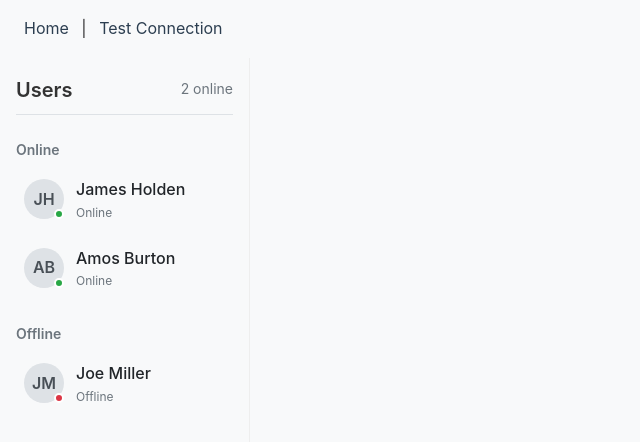
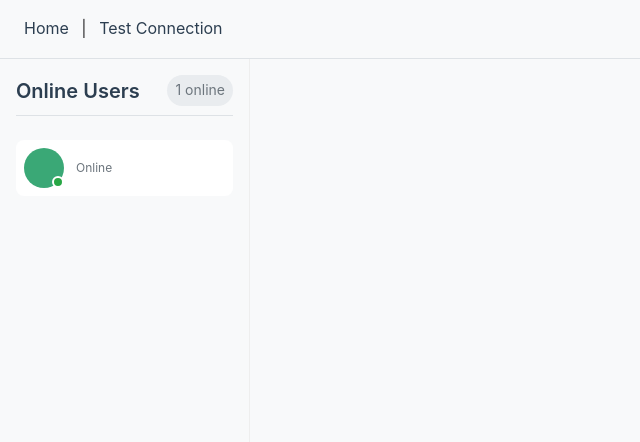
Before and after one commit to Jarnbjorn92/typescript-chat-app, a Vue app in the folder client/: page /chat/1 in a window 1280 px wide. Shown: the top 442 px of the page, without its empty margins (0-640 px from the left). Built offline with nearby package versions, Linux system fonts and the light colour scheme.

Commit message:
sizing and coloring

```diff
--- a/client/src/App.vue
+++ b/client/src/App.vue
@@ -2,18 +2,31 @@
 </script>
 
 <template>
-  <nav class="navigation">
-    <RouterLink to="/">Home</RouterLink> |
-    <RouterLink to="/test">Test Connection</RouterLink>
-  </nav>
+  <div class="app-container">
+    <nav class="navigation">
+      <RouterLink to="/">Home</RouterLink> |
+      <RouterLink to="/test">Test Connection</RouterLink>
+    </nav>
 
-  <RouterView />
+    <main class="main-content">
+      <RouterView />
+    </main>
+  </div>
 </template>
 
 <style scoped>
+.app-container {
+  display: flex;
+  flex-direction: column;
+  height: 100vh;
+  overflow: hidden;
+}
+
 .navigation {
   padding: 1rem;
   background-color: #f8f9fa;
+  border-bottom: 1px solid #dee2e6;
+  flex-shrink: 0;
 }
 
 .navigation a {
@@ -26,4 +39,22 @@
   color: #42b983;
   font-weight: bold;
 }
+
+.main-content {
+  flex: 1;
+  overflow-y: auto; /* Allows content to scroll if needed */
+  height: 0; /* Forces content to respect flex parent */
+}
 </style>
+
+<style>
+body {
+  margin: 0;
+  padding: 0;
+  height: 100vh;
+}
+
+#app {
+  height: 100%;
+}
+</style>
--- a/client/src/components/UserList.vue
+++ b/client/src/components/UserList.vue
@@ -1,29 +1,16 @@
+// src/components/UserList.vue
 <script setup lang="ts">
 import { ref, computed } from "vue";
-// import { useChatStore } from "../stores/chat";
+import { useChatStore } from "../stores/chat";
 import type { User } from "../types";
 
-// const chatStore = useChatStore();
+const chatStore = useChatStore();
 
-// Connect to backend later
 const users = ref<User[]>([
   {
-    id: "1",
-    username: "James Holden",
-    avatar: "JH",
+    id: chatStore.currentUser?.id || "",
+    username: chatStore.currentUser?.username || "",
     isOnline: true,
-  },
-  {
-    id: "2",
-    username: "Amos Burton",
-    avatar: "AB",
-    isOnline: true,
-  },
-  {
-    id: "3",
-    username: "Joe Miller",
-    avatar: "JM",
-    isOnline: false,
   },
 ]);
 
@@ -33,6 +20,13 @@ const offlineUsers = computed(() =>
   users.value.filter((user) => !user.isOnline)
 );
 
+const formatUsername = (user: User) => {
+  if (user.id === chatStore.currentUser?.id) {
+    return `${user.username} (You)`;
+  }
+  return user.username;
+};
+
 const getInitials = (username: string) => {
   return username
     .split(" ")
@@ -40,57 +34,45 @@ const getInitials = (username: string) => {
     .join("")
     .toUpperCase();
 };
-
-const startChat = (user: User) => {
-  // Create or open a private chat later
-  console.log("Starting chat with:", user.username);
-};
 </script>
 
 <template>
   <div class="user-list">
     <div class="user-list-header">
-      <h2>Users</h2>
+      <h2>Online Users</h2>
       <div class="online-count">{{ onlineUsers.length }} online</div>
     </div>
 
     <div class="user-section">
-      <h3>Online</h3>
-      <div
-        v-for="user in onlineUsers"
-        :key="user.id"
-        class="user-item"
-        @click="startChat(user)"
-      >
-        <div
-          class="user-avatar"
-          :data-initials="user.avatar || getInitials(user.username)"
-        >
+      <div v-for="user in onlineUsers" :key="user.id" class="user-item">
+        <div class="user-avatar" :data-initials="getInitials(user.username)">
           <div class="status-indicator online"></div>
         </div>
         <div class="user-info">
-          <div class="username">{{ user.username }}</div>
+          <div
+            class="username"
+            :class="{ 'current-user': user.id === chatStore.currentUser?.id }"
+          >
+            {{ formatUsername(user) }}
+          </div>
           <div class="status">Online</div>
         </div>
       </div>
     </div>
 
-    <div class="user-section">
+    <div v-if="offlineUsers.length > 0" class="user-section">
       <h3>Offline</h3>
-      <div
-        v-for="user in offlineUsers"
-        :key="user.id"
-        class="user-item"
-        @click="startChat(user)"
-      >
-        <div
-          class="user-avatar"
-          :data-initials="user.avatar || getInitials(user.username)"
-        >
+      <div v-for="user in offlineUsers" :key="user.id" class="user-item">
+        <div class="user-avatar" :data-initials="getInitials(user.username)">
           <div class="status-indicator offline"></div>
         </div>
         <div class="user-info">
-          <div class="username">{{ user.username }}</div>
+          <div
+            class="username"
+            :class="{ 'current-user': user.id === chatStore.currentUser?.id }"
+          >
+            {{ formatUsername(user) }}
+          </div>
           <div class="status">Offline</div>
         </div>
       </div>
@@ -119,11 +101,15 @@ const startChat = (user: User) => {
   margin: 0;
   font-size: 1.25rem;
   font-weight: 600;
+  color: #2c3e50;
 }
 
 .online-count {
   font-size: 0.875rem;
   color: #6c757d;
+  background-color: #e9ecef;
+  padding: 0.25rem 0.5rem;
+  border-radius: 1rem;
 }
 
 .user-section {
@@ -142,9 +128,9 @@ const startChat = (user: User) => {
   align-items: center;
   padding: 0.5rem;
   border-radius: 0.5rem;
-  cursor: pointer;
+  margin-bottom: 0.5rem;
+  background-color: white;
   transition: background-color 0.2s;
-  margin-bottom: 0.5rem;
 }
 
 .user-item:hover {
@@ -155,12 +141,12 @@ const startChat = (user: User) => {
   width: 40px;
   height: 40px;
   border-radius: 50%;
-  background-color: #dee2e6;
+  background-color: #3aa876;
+  color: white;
   display: flex;
   align-items: center;
   justify-content: center;
   font-weight: 600;
-  color: #495057;
   position: relative;
 }
 
@@ -172,10 +158,10 @@ const startChat = (user: User) => {
   position: absolute;
   bottom: 0;
   right: 0;
-  width: 10px;
-  height: 10px;
+  width: 12px;
+  height: 12px;
   border-radius: 50%;
-  border: 2px solid #fff;
+  border: 2px solid white;
 }
 
 .status-indicator.online {
@@ -188,11 +174,16 @@ const startChat = (user: User) => {
 
 .user-info {
   margin-left: 0.75rem;
+  flex-grow: 1;
 }
 
 .username {
   font-weight: 500;
-  color: #212529;
+  color: #2c3e50;
+}
+
+.current-user {
+  color: #000;
 }
 
 .status {
--- a/client/src/stores/chat.ts
+++ b/client/src/stores/chat.ts
@@ -1,40 +1,51 @@
-import { defineStore } from 'pinia'
-import type { User, Message, ChatRoom } from '../types'
+import { defineStore } from "pinia";
+import type { User, Message } from "../types";
 
 interface ChatState {
   currentUser: User | null;
-  rooms: ChatRoom[];
-  activeRoom: ChatRoom | null;
+  users: User[];
   messages: Message[];
 }
 
-export const useChatStore = defineStore('chat', {
+export const useChatStore = defineStore("chat", {
   state: (): ChatState => ({
     currentUser: null,
-    rooms: [],
-    activeRoom: null,
-    messages: []
+    users: [],
+    messages: [],
   }),
 
   actions: {
     setCurrentUser(user: User) {
       this.currentUser = user;
+      if (!this.users.find((u) => u.id === user.id)) {
+        this.users.push(user);
+      }
     },
+
+    addUser(user: User) {
+      if (!this.users.find((u) => u.id === user.id)) {
+        this.users.push(user);
+      }
+    },
+
+    removeUser(userId: string) {
+      this.users = this.users.filter((user) => user.id !== userId);
+    },
+
+    updateUserStatus(userId: string, isOnline: boolean) {
+      const user = this.users.find((u) => u.id === userId);
+      if (user) {
+        user.isOnline = isOnline;
+      }
+    },
+
     addMessage(message: Message) {
       this.messages.push(message);
     },
-    setActiveRoom(room: ChatRoom) {
-      this.activeRoom = room;
-    },
-    updateUserStatus(userId: string, isOnline: boolean) {
-      this.rooms.forEach(room => {
-        room.participants = room.participants.map(participant => {
-          if (participant.id === userId) {
-            return { ...participant, isOnline };
-          }
-          return participant;
-        });
-      });
-    }
-  }
-})
+  },
+
+  getters: {
+    onlineUsers: (state) => state.users.filter((user) => user.isOnline),
+    offlineUsers: (state) => state.users.filter((user) => !user.isOnline),
+  },
+});
--- a/client/src/views/ChatView.vue
+++ b/client/src/views/ChatView.vue
@@ -23,7 +23,7 @@ const chatStore = useChatStore();
 .chat-container {
   display: grid;
   grid-template-columns: 250px 1fr;
-  height: 100vh;
+  height: 90vh;
 }
 
 .user-list {
@@ -41,7 +41,7 @@ const chatStore = useChatStore();
   padding: 0.5rem 1rem;
   background-color: #f8f9fa;
   border-radius: 0.25rem;
-  box-shadow: 0 2px 4px rgba(0,0,0,0.1);
+  box-shadow: 0 2px 4px rgba(0, 0, 0, 0.1);
 }
 
 .error-message {
@@ -52,6 +52,6 @@ const chatStore = useChatStore();
   background-color: #dc3545;
   color: white;
   border-radius: 0.25rem;
-  box-shadow: 0 2px 4px rgba(0,0,0,0.1);
+  box-shadow: 0 2px 4px rgba(0, 0, 0, 0.1);
 }
 </style>
--- a/client/src/views/HomeView.vue
+++ b/client/src/views/HomeView.vue
@@ -1,28 +1,33 @@
+// src/views/HomeView.vue
 <script setup lang="ts">
-import { ref } from 'vue'
-import { useRouter } from 'vue-router'
-import { useChatStore } from '../stores/chat'
+import { ref } from "vue";
+import { useRouter } from "vue-router";
+import { useChatStore } from "../stores/chat";
 
-const username = ref('')
-const router = useRouter()
-const chatStore = useChatStore()
+const router = useRouter();
+const chatStore = useChatStore();
+const username = ref("");
+const error = ref("");
 
 const joinChat = () => {
   if (username.value.trim()) {
     const user = {
-      id: crypto.randomUUID(),
-      username: username.value,
-      isOnline: true
+      id: `user-${Date.now()}`,
+      username: username.value.trim(),
+      isOnline: true,
+    };
+    chatStore.setCurrentUser(user);
+    router.push("/chat/general");
+  } else {
+    error.value = "Please enter a username";
   }
-    chatStore.setCurrentUser(user)
-    router.push('/chat/general')
-  }
-}
+};
 </script>
 
 <template>
   <div class="home">
-    <h1>Welcome to my TypeScript Chat App</h1>
+    <div class="content">
+      <h1>Welcome to my Chat App!</h1>
       <div class="join-form">
         <input
           v-model="username"
@@ -30,7 +35,72 @@ const joinChat = () => {
           placeholder="Enter your username"
           @keyup.enter="joinChat"
         />
-      <button @click="joinChat">Join Chat</button>
+        <button @click="joinChat">Join</button>
+      </div>
+      <div v-if="error" class="error">
+        {{ error }}
+      </div>
     </div>
   </div>
 </template>
+
+<style scoped>
+.home {
+  height: 100%;
+  display: flex;
+  align-items: center;
+  justify-content: center;
+  padding: 1rem;
+}
+
+.content {
+  text-align: center;
+  max-width: 400px;
+  width: 100%;
+}
+
+h1 {
+  margin-bottom: 2rem;
+  color: #2c3e50;
+  font-size: 2rem;
+}
+
+.join-form {
+  display: flex;
+  gap: 0.5rem;
+  margin-bottom: 1rem;
+}
+
+input {
+  flex: 1;
+  padding: 0.75rem 1rem;
+  border: 1px solid #dee2e6;
+  border-radius: 0.5rem;
+  outline: none;
+  transition: border-color 0.2s;
+}
+
+input:focus {
+  border-color: #42b983;
+}
+
+button {
+  padding: 0.75rem 1.5rem;
+  background-color: #42b983;
+  color: white;
+  border: none;
+  border-radius: 0.5rem;
+  cursor: pointer;
+  transition: background-color 0.2s;
+}
+
+button:hover {
+  background-color: #3aa876;
+}
+
+.error {
+  color: #dc3545;
+  margin-top: 0.5rem;
+  font-size: 0.875rem;
+}
+</style>
```
Also changed, not shown: client/src/components/ChatRoom.vue (+21 -20 lines). Lines whose indentation alone changed are shown as unchanged.
